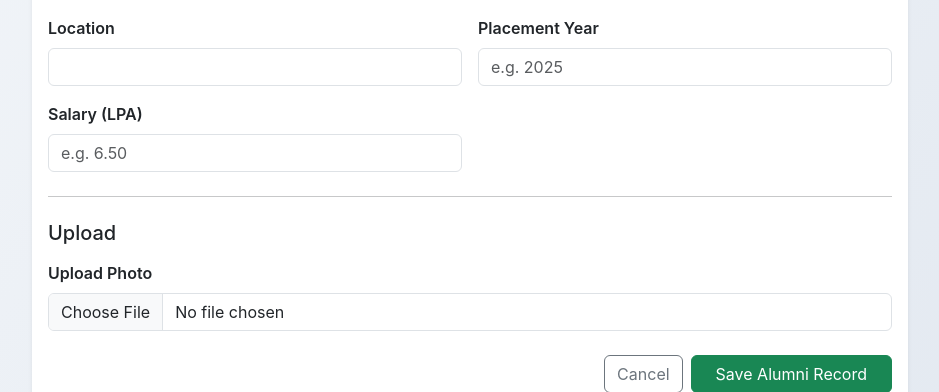
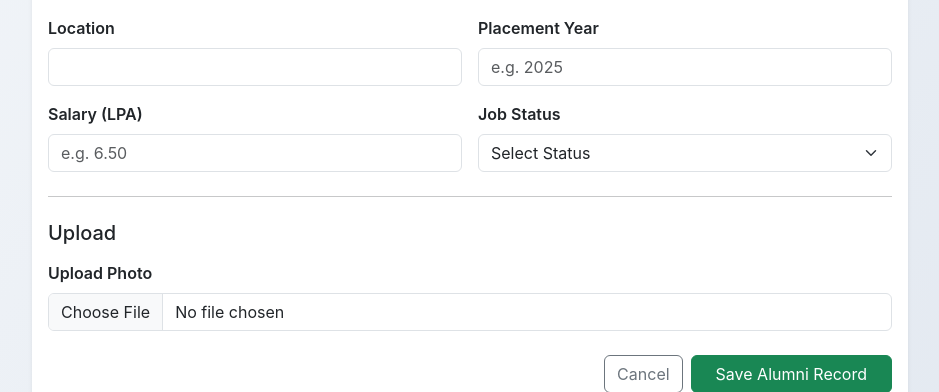
Before and after one commit to Silalarahana/alumni-project, a Django app: template mainapp/templates/add_alumni.html in a window 1280 px wide. Shown: the part 945-1337 px from the top of the page, without its empty margins (170-1109 px from the left). Run offline with Django 5.2, Linux system fonts and the light colour scheme; the template is opened without the code that fills it: values that come from a table or form of the project are taken from there, others are empty; data comes from the database, SQL or seed files in the repository; both versions use the stored data as it was after the commit.

Commit message:
Initial commit

```diff
--- a/mainapp/templates/add_alumni.html
+++ b/mainapp/templates/add_alumni.html
@@ -182,6 +182,17 @@
             <input type="number" step="0.01" name="salary" class="form-control" placeholder="e.g. 6.50">
           </div>
 
+          <div class="col-md-6">
+          <label class="form-label fw-semibold">Job Status</label>
+          <select name="job_status" class="form-select" required>
+            <option value="">Select Status</option>
+            <option value="Placed">Placed</option>
+            <option value="Promoted">Promoted</option>
+            <option value="Resigned">Resigned</option>
+            <option value="Higher Studies">Higher Studies</option>
+          </select>
+        </div>
+
         </div>
 
         <hr class="my-4">
```
Also changed, not shown: db.sqlite3.
